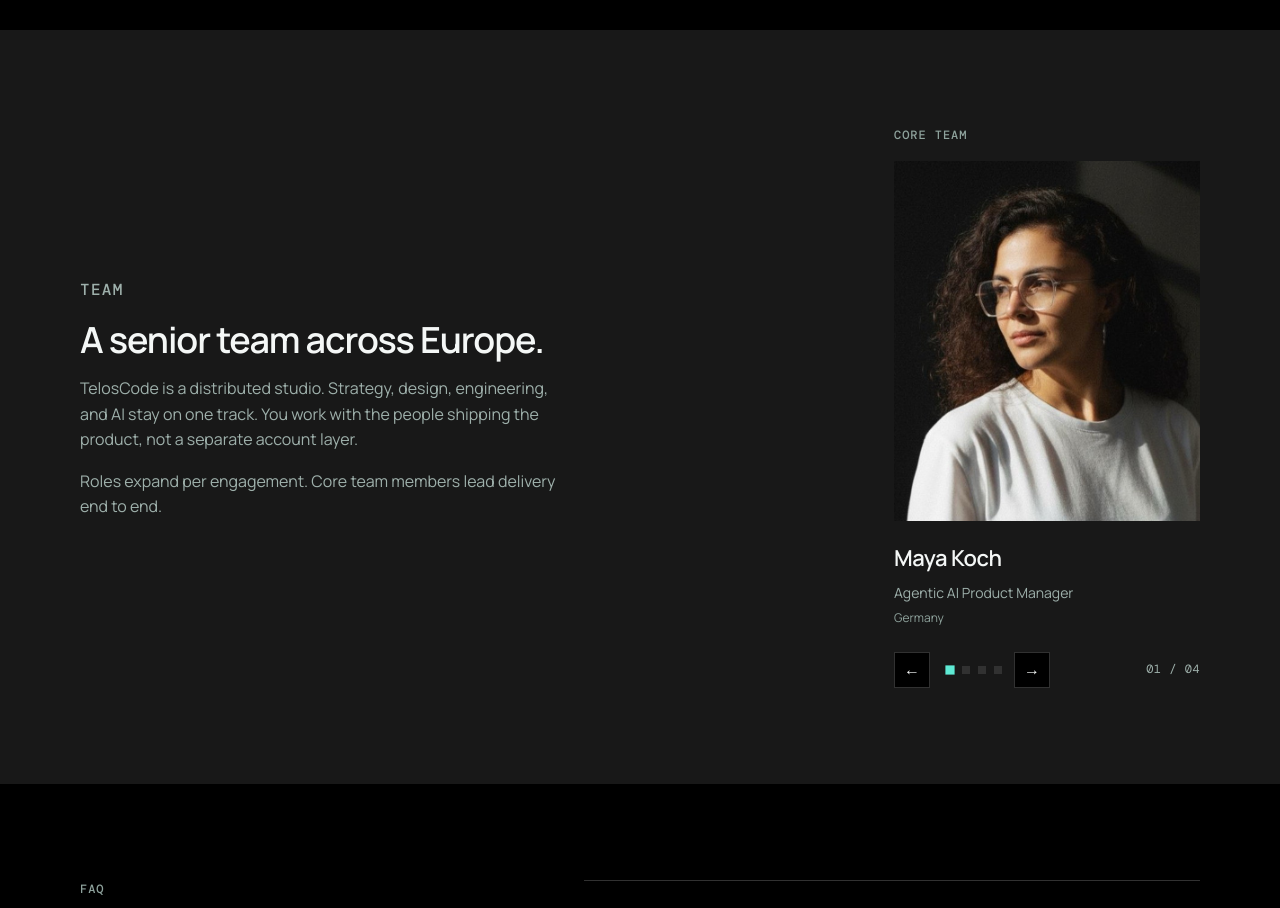
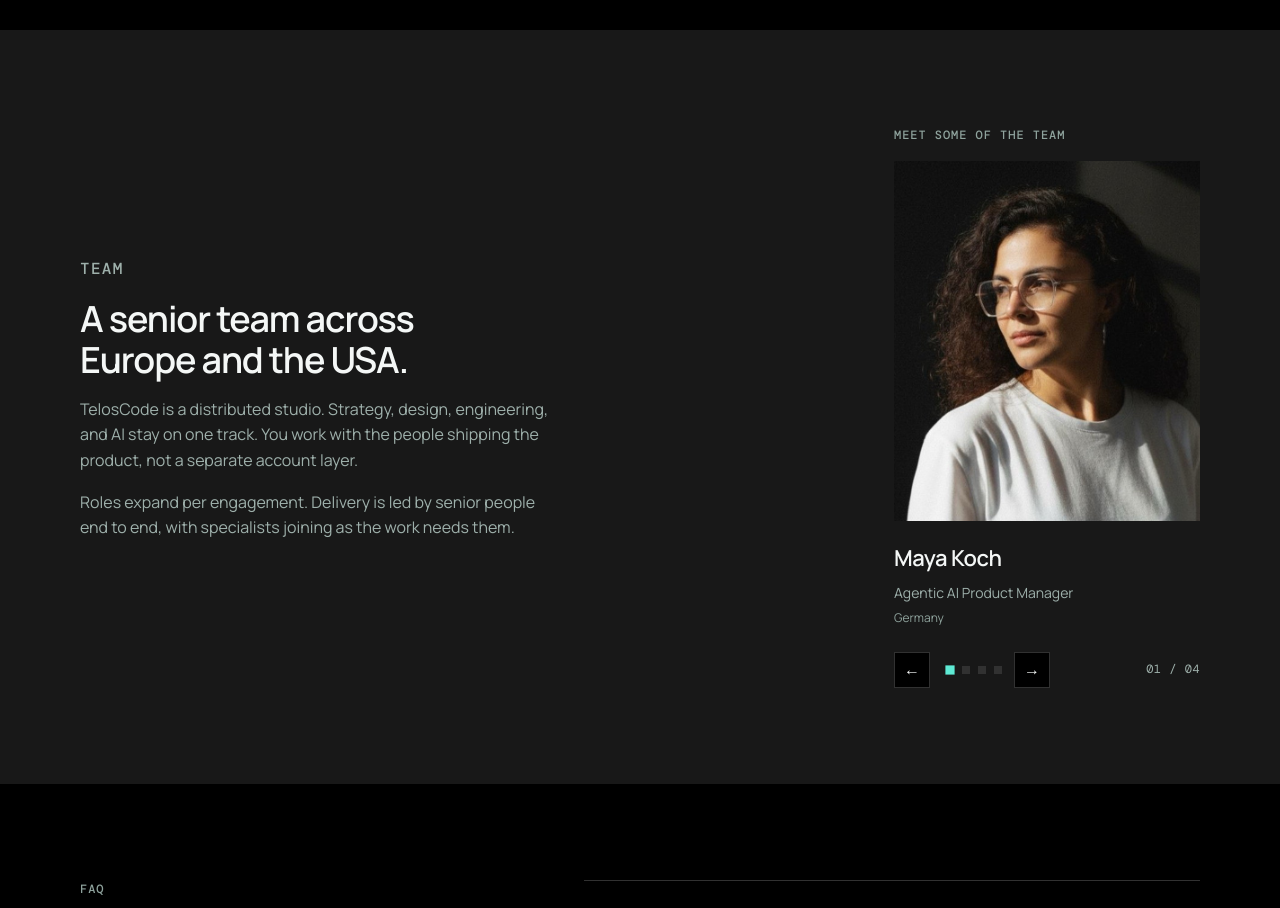
Before and after one commit to hovdallakyan/TelosCode-Landing, a React (Vite) app: page / in a window 1280 px wide. Shown: the part 4260-5168 px from the top of the page. Built offline with nearby package versions, Linux system fonts and the light colour scheme.

Commit message:
Add team members and refine team section copy.
Include Eugene, Narek, Europe and USA positioning, and softer team labeling.

```diff
--- a/src/App.jsx
+++ b/src/App.jsx
@@ -1,6 +1,8 @@
 import React, { useEffect, useRef, useState } from 'react';
 import founderPhoto from '../founder-hovo.jpg';
 import mayaPhoto from '../maya-koch.jpg';
+import eugenePhoto from '../eugene-kuhot.jpg';
+import narekPhoto from '../narek-zhamharyan.jpg';
 import BrandLogo from './BrandLogo';
 
 const results = [
@@ -150,18 +152,18 @@ const team = [
     initial: 'H',
   },
   {
-    name: 'Engineering',
-    role: 'Full stack delivery',
-    place: 'Europe',
-    image: null,
+    name: 'Eugene Kuhot',
+    role: 'Senior Software Engineer',
+    place: 'Poland',
+    image: eugenePhoto,
     initial: 'E',
   },
   {
-    name: 'AI & automation',
-    role: 'Workflow systems',
-    place: 'Europe',
-    image: null,
-    initial: 'A',
+    name: 'Narek Zhamharyan',
+    role: 'Data Analyst',
+    place: 'USA',
+    image: narekPhoto,
+    initial: 'N',
   },
 ];
 
@@ -525,20 +527,20 @@ function App() {
             <div className="about-layout reveal" data-reveal>
               <div className="about-head">
                 <p className="kicker">Team</p>
-                <h2>A senior team across Europe.</h2>
+                <h2>A senior team across Europe and the USA.</h2>
                 <p>
                   TelosCode is a distributed studio. Strategy, design, engineering, and
                   AI stay on one track. You work with the people shipping the product,
                   not a separate account layer.
                 </p>
                 <p className="about-note">
-                  Roles expand per engagement. Core team members lead delivery end to
-                  end.
+                  Roles expand per engagement. Delivery is led by senior people end to
+                  end, with specialists joining as the work needs them.
                 </p>
               </div>
 
-              <div className="team-slider" aria-roledescription="carousel" aria-label="Core team">
-                <p className="team-label">Core team</p>
+              <div className="team-slider" aria-roledescription="carousel" aria-label="Team members">
+                <p className="team-label">Meet some of the team</p>
                 <div className="team-stage" aria-live="polite">
                   {team.map((item, i) => (
                     <article
```
Also changed, not shown: eugene-kuhot.jpg (added), narek-zhamharyan.jpg (added), 4 other files (tests, documents, lock files or other folders).
